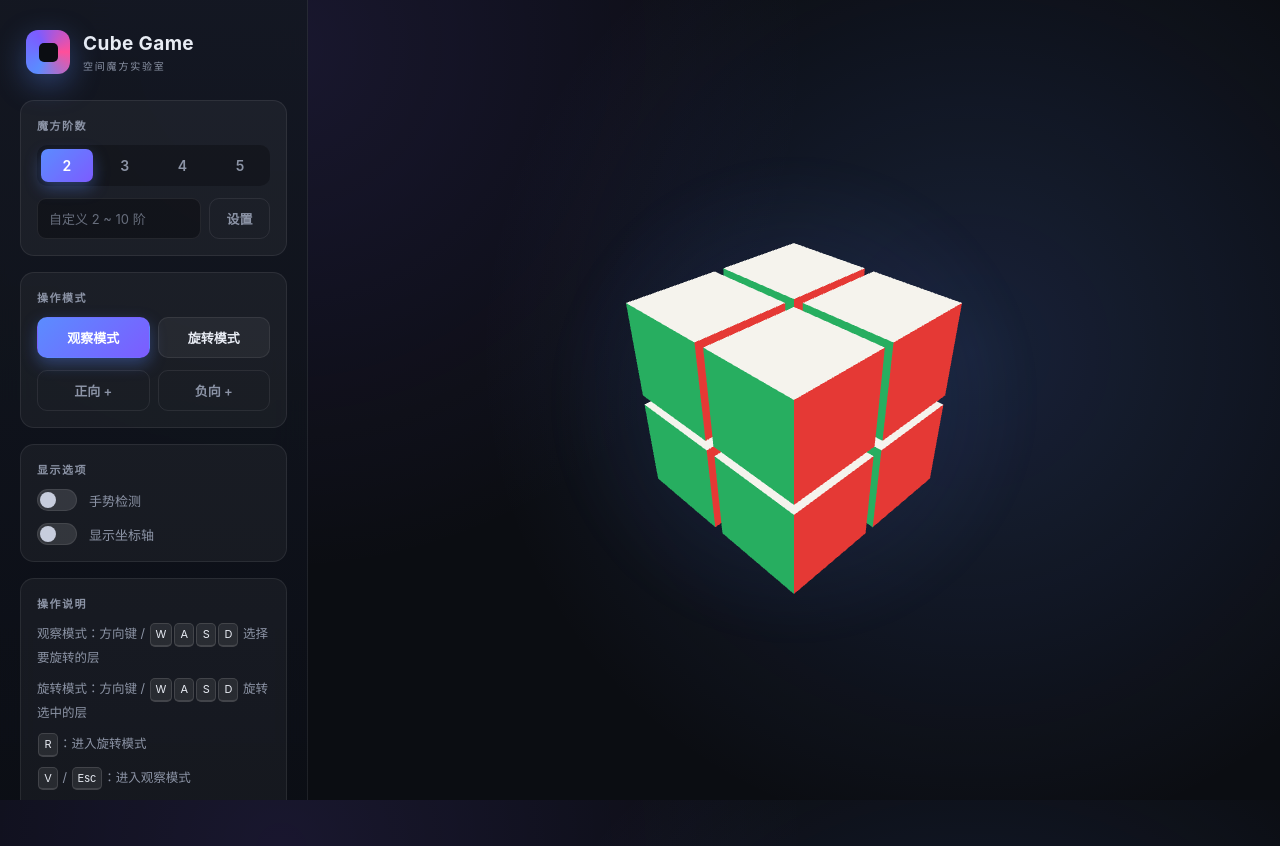
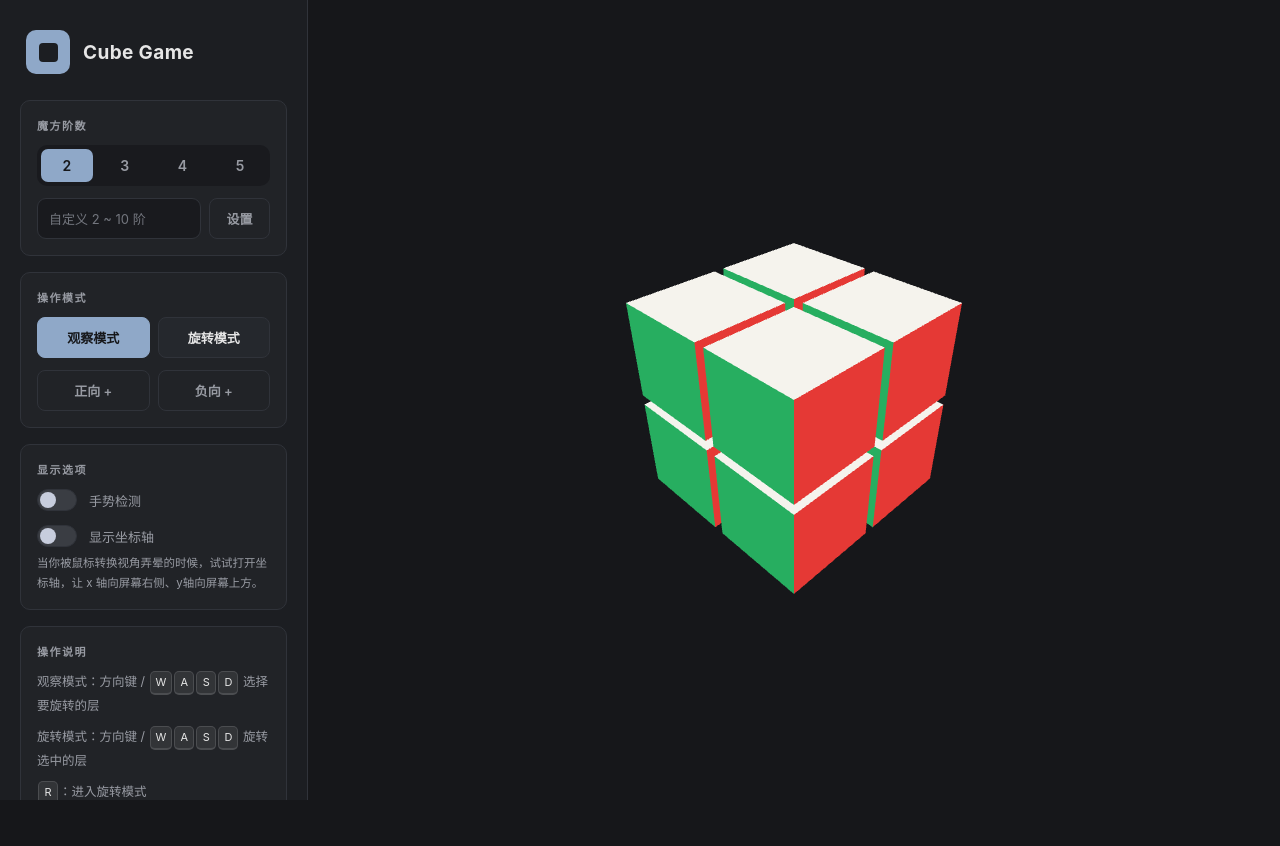
Before and after one commit to SydX-pages/cube-game, a React (Vite) app: page / in a window 1280 px wide. Built offline with nearby package versions, Linux system fonts and the light colour scheme.

Commit message:
ui version 3

```diff
--- a/src/App.css
+++ b/src/App.css
@@ -1,12 +1,12 @@
 :root {
   color-scheme: dark;
-  --bg: #0b0d12;
-  --text: #e8ecf4;
-  --muted: #8c94a6;
-  --accent: #5b8cff;
-  --accent-2: #7c5cff;
-  --panel: rgba(255, 255, 255, 0.045);
-  --panel-border: rgba(255, 255, 255, 0.08);
+  --bg: #16171a;
+  --surface: #1c1e22;
+  --panel: #212327;
+  --panel-border: #30333a;
+  --text: #e6e6e6;
+  --muted: #989ba3;
+  --accent: #8fa8c8;
 }
 
 * {
@@ -26,18 +26,7 @@ body {
   font-family:
     "Inter", "Segoe UI", "PingFang SC", "Microsoft YaHei", system-ui,
     sans-serif;
-  background:
-    radial-gradient(
-      circle at 76% 44%,
-      rgba(91, 140, 255, 0.16),
-      transparent 46%
-    ),
-    radial-gradient(
-      circle at 22% 6%,
-      rgba(124, 92, 255, 0.12),
-      transparent 42%
-    ),
-    var(--bg);
+  background: var(--bg);
   -webkit-font-smoothing: antialiased;
 }
 
@@ -60,7 +49,7 @@ input {
   padding: 16px;
   background: var(--panel);
   border: 1px solid var(--panel-border);
-  border-radius: 14px;
+  border-radius: 10px;
 }
 
 .panel-title {
@@ -79,23 +68,21 @@ input {
   font-weight: 600;
   color: var(--text);
   cursor: pointer;
-  background: rgba(255, 255, 255, 0.05);
+  background: #25282d;
   border: 1px solid var(--panel-border);
-  border-radius: 10px;
+  border-radius: 8px;
   transition:
     background 0.18s ease,
-    border-color 0.18s ease,
-    transform 0.18s ease;
+    border-color 0.18s ease;
 }
 
 .btn:hover {
-  background: rgba(91, 140, 255, 0.16);
-  border-color: rgba(91, 140, 255, 0.5);
-  transform: translateY(-1px);
+  background: #2c2f35;
+  border-color: #454952;
 }
 
 .btn:active {
-  transform: translateY(0);
+  background: #202227;
 }
 
 .btn-ghost {
@@ -105,6 +92,7 @@ input {
 
 .btn-ghost:hover {
   color: var(--text);
+  background: #25282d;
 }
 
 .switch {
@@ -128,7 +116,7 @@ input {
   flex: 0 0 auto;
   width: 40px;
   height: 22px;
-  background: rgba(255, 255, 255, 0.12);
+  background: #3a3d43;
   border: 1px solid var(--panel-border);
   border-radius: 999px;
   transition: background 0.2s ease;
@@ -149,17 +137,18 @@ input {
 }
 
 .switch input:checked + .switch-track {
-  background: linear-gradient(135deg, var(--accent), var(--accent-2));
-  border-color: transparent;
+  background: var(--accent);
+  border-color: var(--accent);
 }
 
 .switch input:checked + .switch-track::after {
-  background: #fff;
+  background: #16171a;
   transform: translateX(18px);
 }
 
 .switch input:focus-visible + .switch-track {
-  box-shadow: 0 0 0 3px rgba(91, 140, 255, 0.3);
+  outline: 2px solid var(--accent);
+  outline-offset: 2px;
 }
 
 .switch-label {
@@ -184,21 +173,6 @@ input {
   padding: 32px 40px;
 }
 
-.stage::before {
-  position: absolute;
-  width: min(66vh, 640px);
-  aspect-ratio: 1;
-  content: "";
-  pointer-events: none;
-  background: radial-gradient(
-    circle,
-    rgba(91, 140, 255, 0.14),
-    transparent 65%
-  );
-  border-radius: 50%;
-  filter: blur(10px);
-}
-
 @media (max-width: 900px) {
   .stage {
     padding: 24px;
--- a/src/components/AxesCheck.jsx
+++ b/src/components/AxesCheck.jsx
@@ -1,4 +1,5 @@
 const AxesCheck = ({ showAxes, setShowAxes }) => (
+  <div className="switch-item">
     <label className="switch">
       <input
         type="checkbox"
@@ -8,6 +9,11 @@ const AxesCheck = ({ showAxes, setShowAxes }) => (
       <span className="switch-track" aria-hidden="true" />
       <span className="switch-label">显示坐标轴</span>
     </label>
+    <p className="option-hint">
+      当你被鼠标转换视角弄晕的时候，试试打开坐标轴，让 x
+      轴向屏幕右侧、y轴向屏幕上方。
+    </p>
+  </div>
 );
 
 export default AxesCheck;
--- a/src/components/GestureCheck.jsx
+++ b/src/components/GestureCheck.jsx
@@ -1,4 +1,5 @@
 const GestureCheck = ({ showGes, setShowGes }) => (
+  <div className="switch-item">
     <label className="switch">
       <input
         type="checkbox"
@@ -8,6 +9,15 @@ const GestureCheck = ({ showGes, setShowGes }) => (
       <span className="switch-track" aria-hidden="true" />
       <span className="switch-label">手势检测</span>
     </label>
+    {showGes && (
+      <ul className="gesture-guide">
+        <li>数字1：观察模式</li>
+        <li>数字2：旋转模式</li>
+        <li>大拇指向上：正向选择/旋转</li>
+        <li>大拇指向下：负向选择/旋转</li>
+      </ul>
+    )}
+  </div>
 );
 
 export default GestureCheck;
--- a/src/components/SideBar.jsx
+++ b/src/components/SideBar.jsx
@@ -21,7 +21,6 @@ const SideBar = ({
         <div className="brand-mark" aria-hidden="true" />
         <div>
           <h1>Cube Game</h1>
-          <p>空间魔方实验室</p>
         </div>
       </header>
 
--- a/src/style/Gesture.css
+++ b/src/style/Gesture.css
@@ -8,7 +8,7 @@
   background: rgba(12, 15, 22, 0.9);
   border: 1px solid var(--panel-border);
   border-radius: 16px;
-  box-shadow: 0 20px 50px rgba(0, 0, 0, 0.5);
+  box-shadow: 0 8px 24px rgba(0, 0, 0, 0.35);
   backdrop-filter: blur(16px);
 }
 
--- a/src/style/ModeBtn.css
+++ b/src/style/ModeBtn.css
@@ -4,13 +4,12 @@
 }
 
 .btn-row .btn.active {
-  color: #fff;
-  background: linear-gradient(135deg, var(--accent), var(--accent-2));
-  border-color: transparent;
-  box-shadow: 0 6px 16px rgba(91, 140, 255, 0.35);
+  color: #16171a;
+  background: var(--accent);
+  border-color: var(--accent);
 }
 
 .btn-row .btn.active:hover {
-  background: linear-gradient(135deg, var(--accent), var(--accent-2));
-  border-color: transparent;
+  background: #a3b8d2;
+  border-color: #a3b8d2;
 }
--- a/src/style/OrderSetter.css
+++ b/src/style/OrderSetter.css
@@ -3,7 +3,7 @@
   grid-template-columns: repeat(4, 1fr);
   gap: 6px;
   padding: 4px;
-  background: rgba(0, 0, 0, 0.28);
+  background: #191a1e;
   border-radius: 10px;
 }
 
@@ -18,19 +18,17 @@
   border-radius: 7px;
   transition:
     color 0.18s ease,
-    background 0.18s ease,
-    box-shadow 0.18s ease;
+    background 0.18s ease;
 }
 
 .segmented button:hover {
   color: var(--text);
-  background: rgba(255, 255, 255, 0.06);
+  background: #2c2f35;
 }
 
 .segmented button.active {
-  color: #fff;
-  background: linear-gradient(135deg, var(--accent), var(--accent-2));
-  box-shadow: 0 6px 16px rgba(91, 140, 255, 0.35);
+  color: #16171a;
+  background: var(--accent);
 }
 
 .custom-order {
@@ -49,19 +47,18 @@
   font-size: 13px;
   color: var(--text);
   outline: none;
-  background: rgba(0, 0, 0, 0.3);
+  background: #191a1e;
   border: 1px solid var(--panel-border);
   border-radius: 9px;
-  transition:
-    border-color 0.18s ease,
-    box-shadow 0.18s ease;
+  transition: border-color 0.18s ease;
 }
 
 .custom-order input::placeholder {
-  color: rgba(140, 148, 166, 0.7);
+  color: #73767e;
 }
 
 .custom-order input:focus {
   border-color: var(--accent);
-  box-shadow: 0 0 0 3px rgba(91, 140, 255, 0.15);
+  outline: 2px solid rgba(143, 168, 200, 0.25);
+  outline-offset: -1px;
 }
--- a/src/style/SideBar.css
+++ b/src/style/SideBar.css
@@ -9,13 +9,8 @@
   height: 100%;
   padding: 26px 20px 24px;
   overflow-y: auto;
-  background: linear-gradient(
-    180deg,
-    rgba(20, 24, 34, 0.92) 0%,
-    rgba(12, 15, 22, 0.95) 100%
-  );
+  background: var(--surface);
   border-right: 1px solid var(--panel-border);
-  backdrop-filter: blur(18px);
 }
 
 .sidebar::-webkit-scrollbar {
@@ -23,7 +18,7 @@
 }
 
 .sidebar::-webkit-scrollbar-thumb {
-  background: rgba(255, 255, 255, 0.12);
+  background: #3a3d43;
   border-radius: 999px;
 }
 
@@ -41,23 +36,16 @@
   place-items: center;
   width: 44px;
   height: 44px;
-  border-radius: 12px;
-  background: conic-gradient(
-    from 210deg,
-    var(--accent),
-    var(--accent-2),
-    #ff4f9a,
-    var(--accent)
-  );
-  box-shadow: 0 10px 30px rgba(91, 140, 255, 0.35);
+  background: var(--accent);
+  border-radius: 10px;
 }
 
 .brand-mark::after {
   width: 19px;
   height: 19px;
   content: "";
-  background: #0b0d12;
-  border-radius: 5px;
+  background: var(--surface);
+  border-radius: 4px;
 }
 
 .sidebar-header h1 {
@@ -84,7 +72,35 @@
 .switch-list {
   display: flex;
   flex-direction: column;
-  gap: 12px;
+  gap: 14px;
+}
+
+.switch-item {
+  display: flex;
+  flex-direction: column;
+  gap: 7px;
+}
+
+.option-hint {
+  margin: 0;
+  font-size: 11.5px;
+  line-height: 1.7;
+  color: var(--muted);
+}
+
+.gesture-guide {
+  display: flex;
+  flex-direction: column;
+  gap: 4px;
+  padding-left: 18px;
+  margin: 0;
+  font-size: 11.5px;
+  line-height: 1.6;
+  color: var(--muted);
+}
+
+.gesture-guide li::marker {
+  color: var(--accent);
 }
 
 @media (max-width: 900px) {
```
Lines whose indentation alone changed are shown as unchanged.
